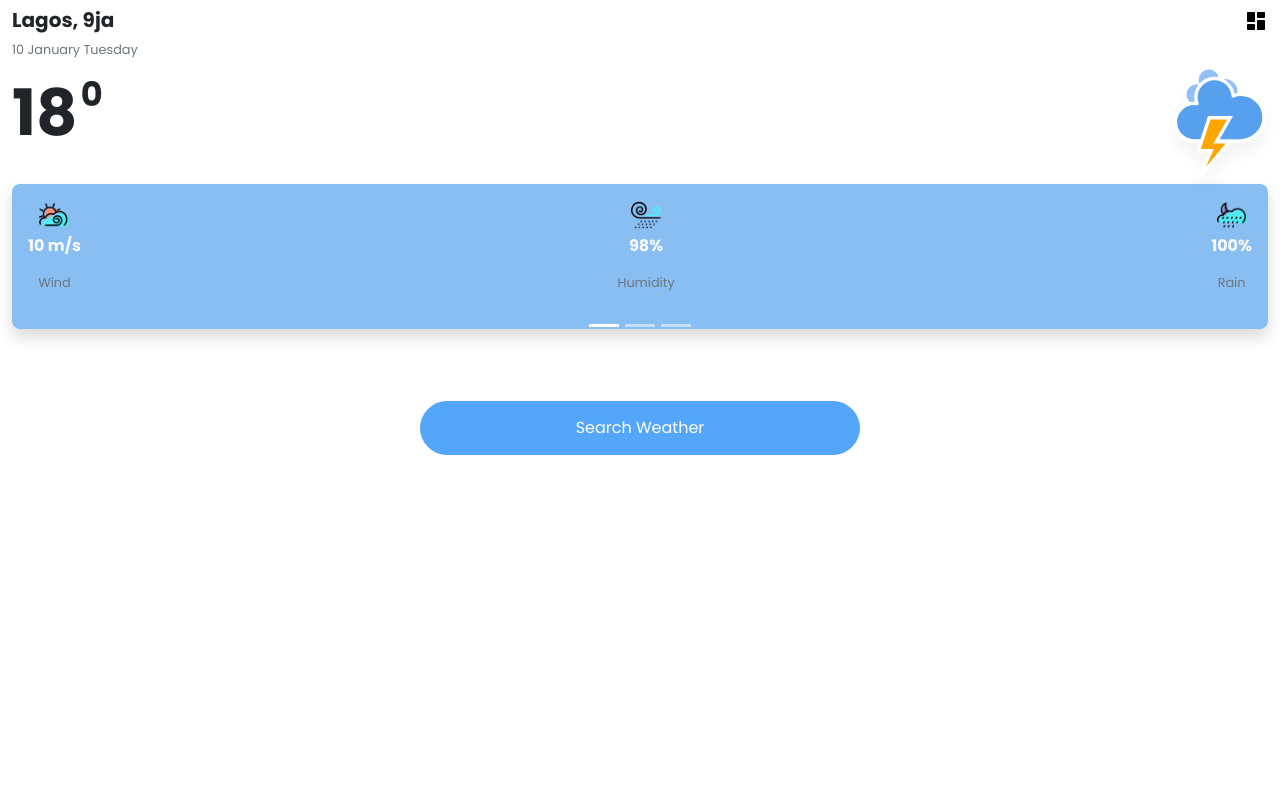
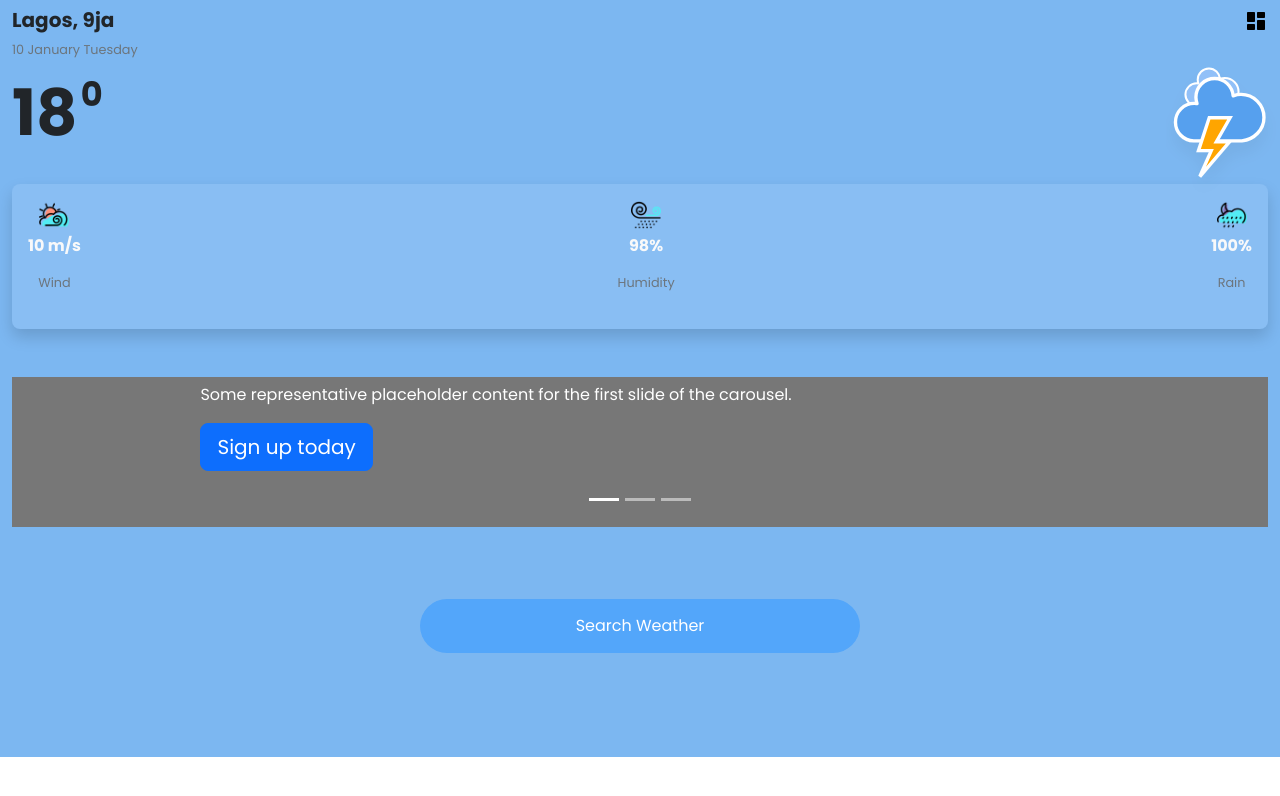
Before and after one commit to JoaoP74/react-weather, a React (Create React App) app: page /weather in a window 1280 px wide. Shown: the top 796 px of the page. Built offline with nearby package versions, Linux system fonts and the light colour scheme; no server answers.

Commit message:
Added the weather app caurosel

```diff
--- a/src/pages/Weather.jsx
+++ b/src/pages/Weather.jsx
@@ -20,7 +20,7 @@ const WeatherApp = () =>{
     }
     return (
         <React.Fragment>
-            <div className="container-fluid d-flex flex-column my-2 " style={{"overflowX":"hidden"}}>
+            <div className="container-fluid d-flex flex-column py-2 brand-secondary-color" style={{"overflowX":"hidden"}}>
 
                 <section className="app-header d-flex justify-content-between">
                     <section className="city-locaton">
@@ -116,18 +116,59 @@ const WeatherApp = () =>{
 
             </section>
 
-            <section className="future-weather-forecast">
+            <section className="future-weather-forecast my-4">
 
 
-  <div id="myCarousel" class="carousel slide" data-bs-ride="carousel">
-    <div class="carousel-indicators">
-      <button type="button" data-bs-target="#myCarousel" data-bs-slide-to="0" class="active" aria-current="true" aria-label="Slide 1"></button>
-      <button type="button" data-bs-target="#myCarousel" data-bs-slide-to="1" aria-label="Slide 2"></button>
-      <button type="button" data-bs-target="#myCarousel" data-bs-slide-to="2" aria-label="Slide 3"></button>
-    </div>
+                <div id="myCarousel" className="carousel slide" data-bs-ride="carousel">
+                    <div className="carousel-indicators">
+                    <button type="button" data-bs-target="#myCarousel" data-bs-slide-to="0" className="active" aria-current="true" aria-label="Slide 1"></button>
+                    <button type="button" data-bs-target="#myCarousel" data-bs-slide-to="1" aria-label="Slide 2"></button>
+                    <button type="button" data-bs-target="#myCarousel" data-bs-slide-to="2" aria-label="Slide 3"></button>
+                    </div>
 
-    </div>
 
+
+
+                <div className="carousel-inner">
+                <div className="carousel-item active">
+                        <svg className="bd-placeholder-img" width="100%" height="100%" xmlns="http://www.w3.org/2000/svg" aria-hidden="true" preserveAspectRatio="xMidYMid slice" focusable="false"><rect width="100%" height="100%" fill="#777"/></svg>
+
+                        <div className="container">
+                        <div className="carousel-caption text-start">
+                            <h1>Example headline.</h1>
+                            <p>Some representative placeholder content for the first slide of the carousel.</p>
+                            <p><a className="btn btn-lg btn-primary" href="#">Sign up today</a></p>
+                        </div>
+                        </div>
+                </div>
+
+                <div class="carousel-item">
+                        <svg class="bd-placeholder-img" width="100%" height="100%" xmlns="http://www.w3.org/2000/svg" aria-hidden="true" preserveAspectRatio="xMidYMid slice" focusable="false"><rect width="100%" height="100%" fill="#777"/></svg>
+
+                        <div class="container">
+                        <div class="carousel-caption">
+                            <h1>Another example headline.</h1>
+                            <p>Some representative placeholder content for the second slide of the carousel.</p>
+                            <p><a class="btn btn-lg btn-primary" href="#">Learn more</a></p>
+                        </div>
+                        </div>
+
+                </div>
+                <div class="carousel-item">
+                        <svg class="bd-placeholder-img" width="100%" height="100%" xmlns="http://www.w3.org/2000/svg" aria-hidden="true" preserveAspectRatio="xMidYMid slice" focusable="false"><rect width="100%" height="100%" fill="#777"/></svg>
+
+                        <div class="container">
+                        <div class="carousel-caption">
+                            <h1>Another example headline.</h1>
+                            <p>Some representative placeholder content for the second slide of the carousel.</p>
+                            <p><a class="btn btn-lg btn-primary" href="#">Learn more</a></p>
+                        </div>
+                        </div>
+
+                </div>
+                </div>
+
+              </div>
             </section>
 
             <section className="d-flex align-items-center justify-content-center">
```
